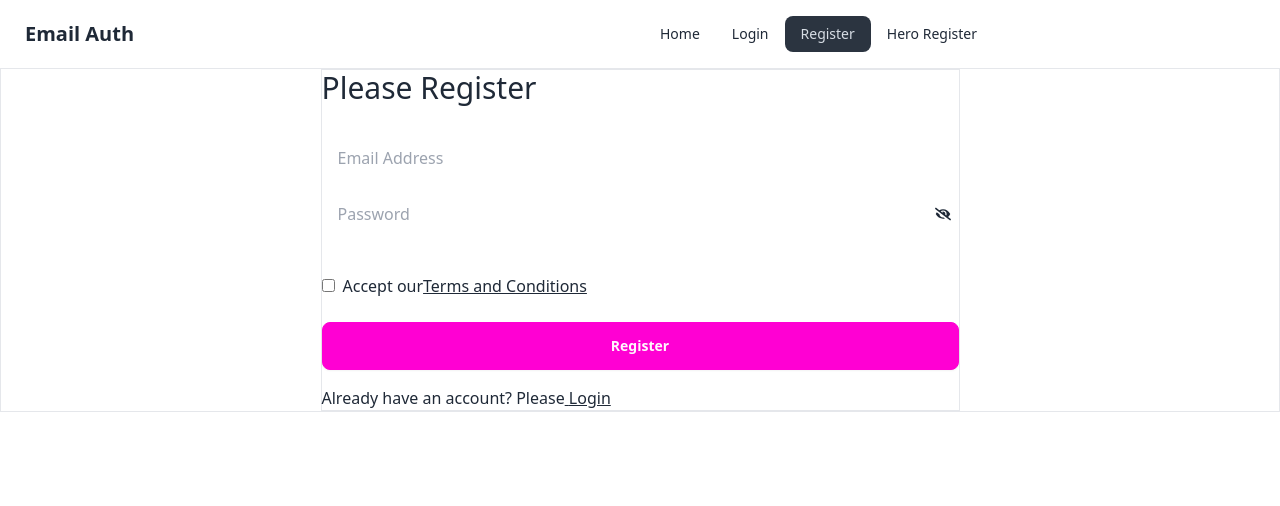
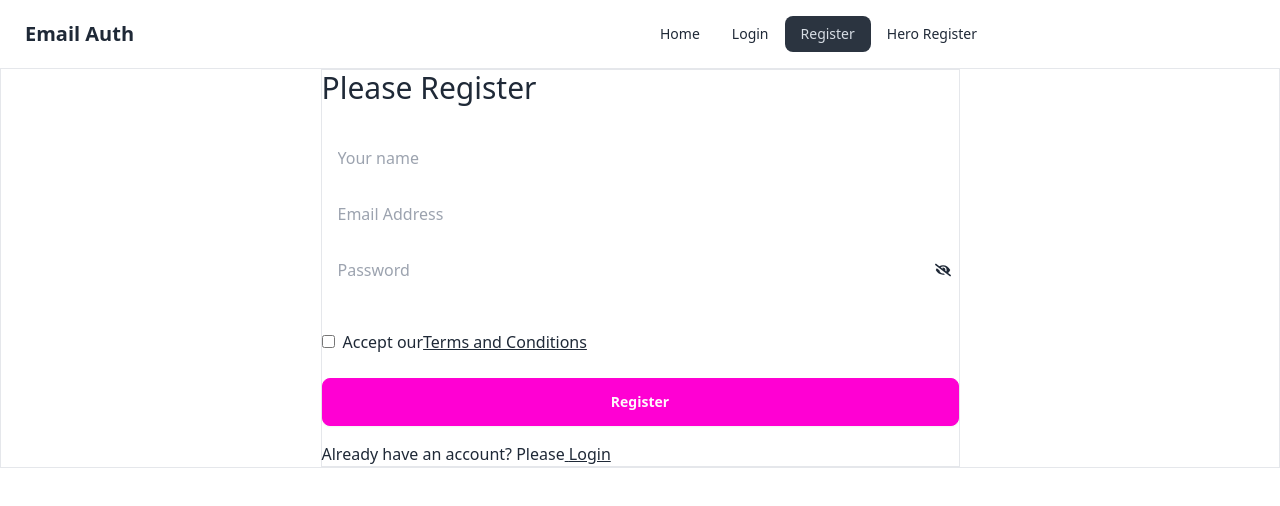
Before and after one commit to jubayer-webdev/ProgrammingHeroWebCourse, a React (Vite) app: page /register in a window 1280 px wide. Shown: the top 506 px of the page. Built offline with nearby package versions, Linux system fonts and the light colour scheme.

Commit message:
add name field in Register.jsx file

```diff
--- a/src/components/Register/Register.jsx
+++ b/src/components/Register/Register.jsx
@@ -17,10 +17,11 @@ const Register = () => {
         //! Reset Success
         setSuccess("");
 
+        const name = e.target.NamE.value;
         const email = e.target.emaiL.value;
         const password = e.target.passworD.value;
         const accepted = e.target.terms.checked;
-        console.log("from Register...", email, password, accepted);
+        console.log("from Register...",name, email, password, accepted);
 
         // console.log(typeof password);
         if (password.length < 6) {
@@ -62,6 +63,9 @@ const Register = () => {
             <div className="mx-auto md:w-1/2 border">
                 <h2 className="text-3xl mb-8">Please Register</h2>
                 <form onSubmit={handleRegister}>
+                    {/* //!add input field */}
+                    <input className="mb-4 w-full py-2 px-4" type="text" placeholder="Your name" name="NamE" id="" required />
+                    <br />
                     <input className="mb-4 w-full py-2 px-4" type="email" placeholder="Email Address" name="emaiL" id="" required />
                     <br />
                     <div className="mb-4 relative">
```
